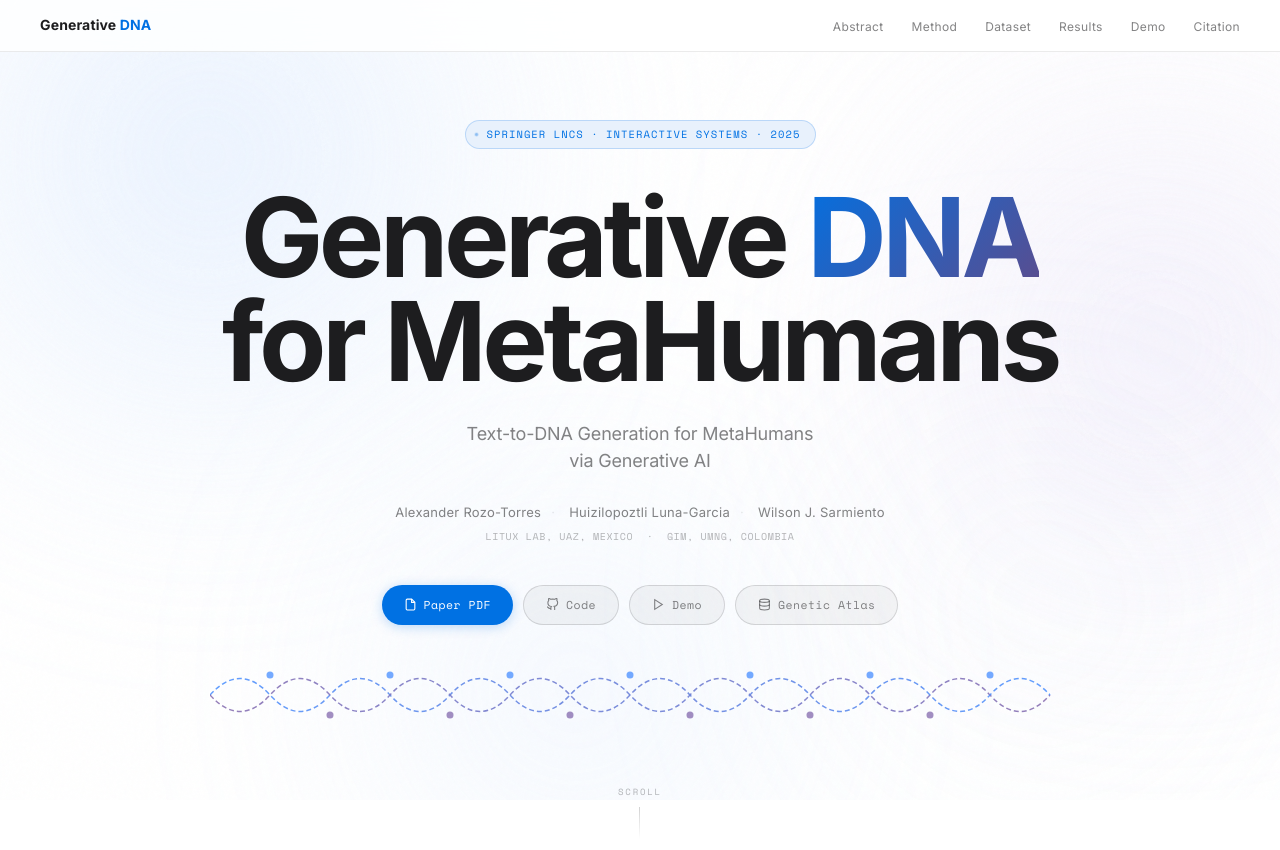
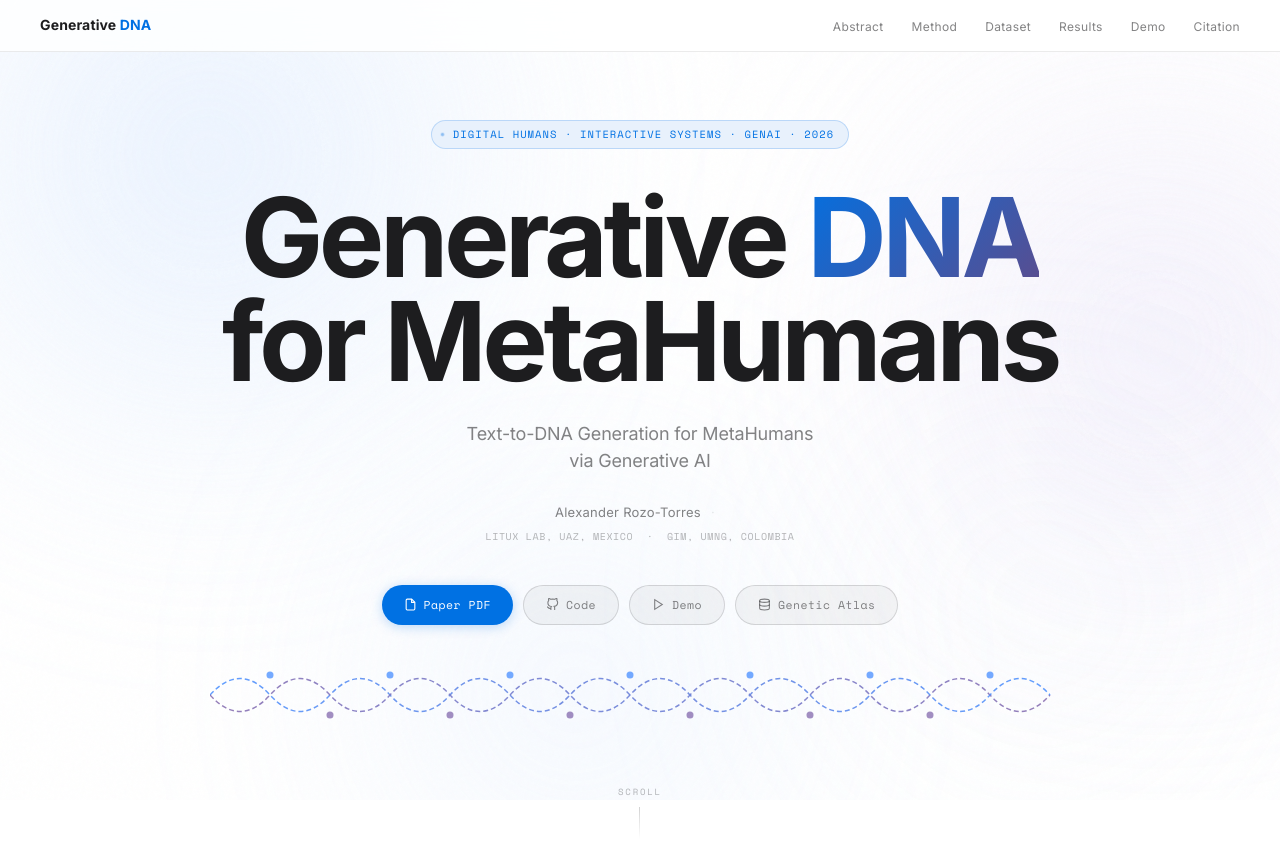
Before and after one commit to alexillort/GenerativeDNA, a plain HTML site: page index.html in a window 1280 px wide. Shown: the top 850 px of the page. Drawn offline with nearby package versions, Linux system fonts and the light colour scheme.

Commit message:
Update index.html

```diff
--- a/index.html
+++ b/index.html
@@ -687,7 +687,7 @@
 <section class="hero">
   <div class="hero-pill">
     <span class="hero-pill-dot"></span>
-    Springer LNCS · Interactive Systems · 2025
+    Digital Humans · Interactive Systems · GenAI · 2026
   </div>
 
   <h1 class="hero-title">
@@ -700,8 +700,6 @@
 
   <p class="hero-authors">
     <a href="https://orcid.org/0000-0001-9343-2264">Alexander Rozo-Torres</a><span class="hero-sep">·</span>
-    <a href="https://orcid.org/0000-0001-5714-7482">Huizilopoztli Luna-Garcia</a><span class="hero-sep">·</span>
-    <a href="https://orcid.org/0000-0001-7903-8316">Wilson J. Sarmiento</a>
   </p>
   <p class="hero-affil">LITUX Lab, UAZ, Mexico &nbsp;·&nbsp; GIM, UMNG, Colombia</p>
 
```
